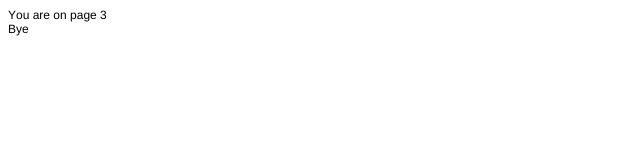
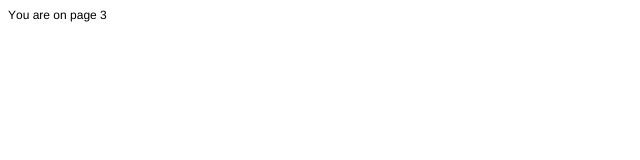
Before and after one commit to sayashm/testgit, a plain HTML site: page page3.html in a window 1280 px wide. Shown: the full height of the page, 0-640 px from the left. Drawn offline with Linux system fonts and the light colour scheme.

Commit message:
edit page 3

```diff
--- a/page3.html
+++ b/page3.html
@@ -13,6 +13,5 @@
 </head>
 <body>
 <p class="p1"><span class="s1">You are on page 3</span></p>
-<p class="p1"><span class="s1">Bye</span></p>
 </body>
 </html>
```
